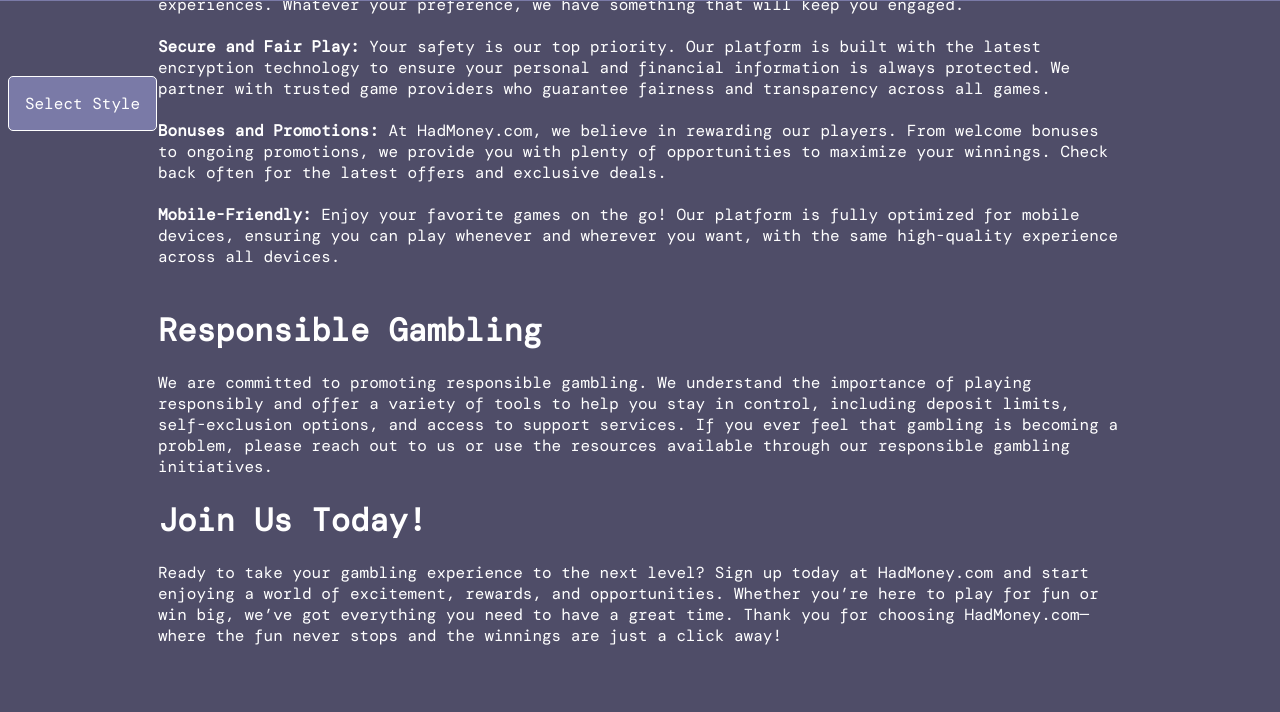
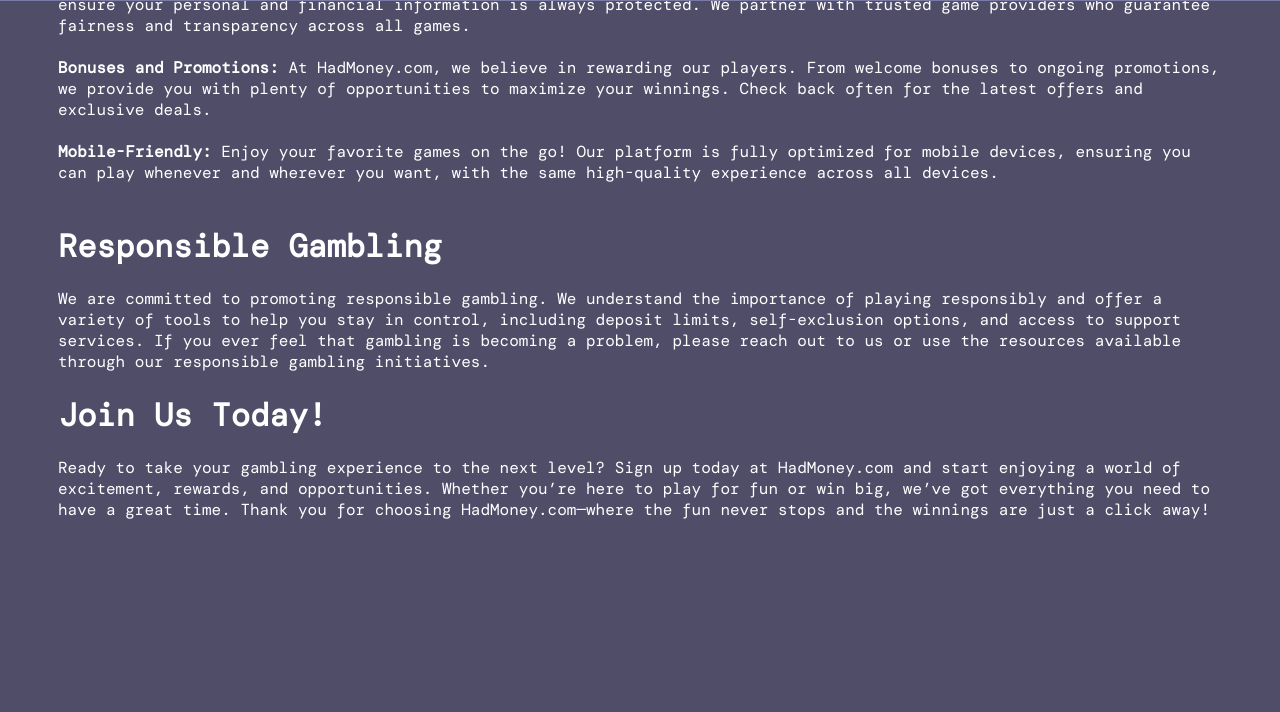
Before and after one commit to Exeliss1/HadMoney, a website: page static/about.html in a window 1280 px wide. Shown: the part 799-1511 px from the top of the page. After the commit the page ends 1385 px from the top, so only its background shows below. Drawn offline with nearby package versions, Linux system fonts and the light colour scheme.

Commit message:
Removing sheme selection dropdown menu

```diff
--- a/static/about.css
+++ b/static/about.css
@@ -4,51 +4,6 @@
     --on-background: #7a7aa7; /*#555555;*/
     --on-primary: white;
 }
-
-.dropbtn {
-    background-color: var(--on-background);
-    color: var(--on-primary);
-    padding: 16px;
-    font-size: 16px;
-    border: none;
-    position: fixed;
-    margin-top: 700px;
-    border: 1px solid white;
-    border-radius: 5px;
-  }
-
-
-  .dropdown {
-    position: relative;
-    display: inline-block;
-  }
-
-  .dropdown-content {
-    display: none;
-    position: absolute;
-    background-color: var(--on-background);
-    min-width: 160px;
-    box-shadow: 0px 8px 16px 0px rgba(0,0,0,0.2);
-    z-index: 1;
-    margin-top: 610px;
-  }
-
-
-  .dropdown-content a {
-    color: var(--on-primary);
-    padding: 12px 16px;
-    text-decoration: none;
-    display: block;
-  }
-
-
-  .dropdown-content a:hover {background-color:  var(--primary-variant);}
-
-
-  .dropdown:hover .dropdown-content {display: block; position: fixed;}
-
-
-  .dropdown:hover .dropbtn {background-color: var(--on-background);}
 
 body {
     background-color: #4f4d68;
@@ -66,8 +21,8 @@
     border: .5px solid #7a7aa7;
 }
 p, h1 {
-    margin-left: 150px;
-    margin-right: 150px;
+    margin-left: 50px;
+    margin-right: 50px;
 }
 
 .navbar li {
--- a/static/about.html
+++ b/static/about.html
@@ -20,12 +20,6 @@
     </ul>
     <img class="logo" src="logo2.png">
 </div>
-<div class="dropdown">
-    <a class="dropbtn">Select Style</a>
-    <div class="dropdown-content">
-      <a href="#">Default</a>
-      <a href="#">Dark</a>
-    </div>
 </div>
     <h1>About HadMoney.com</h1>
     <p>Welcome to HadMoney.com, your ultimate destination for entertainment, insights, and opportunities in the world of
--- a/static/login.css
+++ b/static/login.css
@@ -4,51 +4,6 @@
     --on-background: #7a7aa7; /*#555555;*/
     --on-primary: white;
 }
-
-.dropbtn {
-    background-color: var(--on-background);
-    color: var(--on-primary);
-    padding: 16px;
-    font-size: 16px;
-    border: none;
-    position: fixed;
-    margin-top: 700px;
-    border: 1px solid white;
-    border-radius: 5px;
-  }
-
-
-  .dropdown {
-    position: relative;
-    display: inline-block;
-  }
-
-  .dropdown-content {
-    display: none;
-    position: absolute;
-    background-color: var(--on-background);
-    min-width: 160px;
-    box-shadow: 0px 8px 16px 0px rgba(0,0,0,0.2);
-    z-index: 1;
-    margin-top: 610px;
-  }
-
-
-  .dropdown-content a {
-    color: var(--on-primary);
-    padding: 12px 16px;
-    text-decoration: none;
-    display: block;
-  }
-
-
-  .dropdown-content a:hover {background-color:  var(--primary-variant);}
-
-
-  .dropdown:hover .dropdown-content {display: block; position: fixed;}
-
-
-  .dropdown:hover .dropbtn {background-color: var(--on-background);}
 
 body {
     background-color: #4f4d68;
--- a/static/style.css
+++ b/static/style.css
@@ -10,52 +10,6 @@
     font-family: 'DM Mono';
     color: var(--on-primary);
 }
-
- .dropbtn {
-    background-color: var(--on-background);
-    color: var(--on-primary);
-    padding: 16px;
-    font-size: 16px;
-    border: none;
-    position: fixed;
-    margin-top: 700px;
-    border: 1px solid white;
-    border-radius: 5px;
-  }
-
-
-  .dropdown {
-    position: relative;
-    display: inline-block;
-  }
-
-  .dropdown-content {
-    display: none;
-    position: absolute;
-    background-color: var(--on-background);
-    min-width: 160px;
-    box-shadow: 0px 8px 16px 0px rgba(0,0,0,0.2);
-    z-index: 1;
-    margin-top: 610px;
-  }
-
-
-  .dropdown-content a {
-    color: var(--on-primary);
-    padding: 12px 16px;
-    text-decoration: none;
-    display: block;
-  }
-
-
-  .dropdown-content a:hover {background-color:  var(--primary-variant);}
-
-
-  .dropdown:hover .dropdown-content {display: block; position: fixed;}
-
-
-  .dropdown:hover .dropbtn {background-color: var(--on-background);}
-
 
 .navbar ul {
     list-style-type: none;
```
Also changed, not shown: static/index.html (+0 -7 lines), static/login.html (+0 -7 lines), static/register.html (+0 -7 lines).
